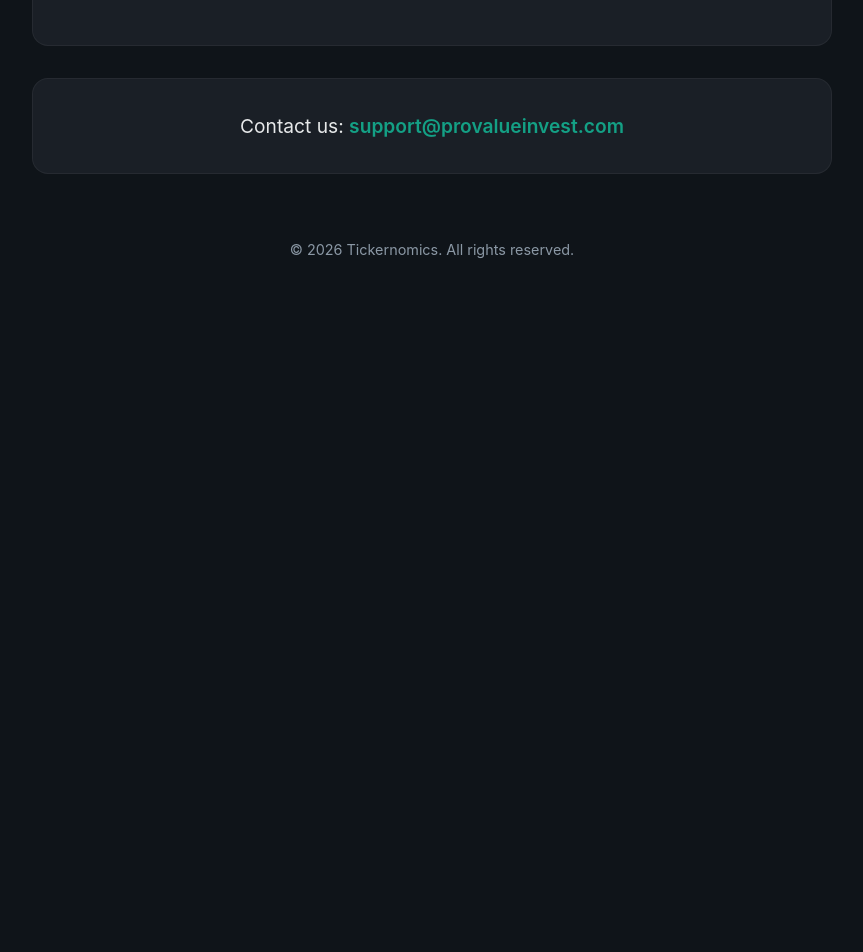
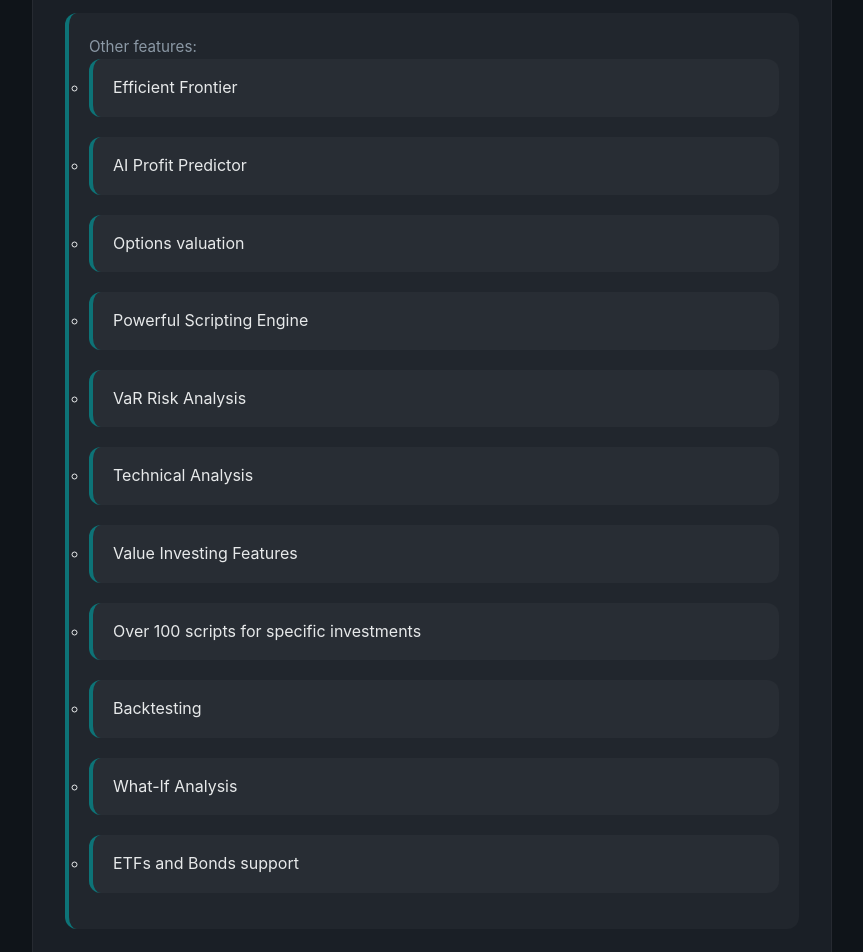
Before and after one commit to IuriiVovchenko/tickernomicsstub, a plain HTML site: page index.html in a window 1280 px wide. Shown: the part 640-1592 px from the top of the page, without its empty margins (208-1071 px from the left). Before the commit the page ends 933 px from the top, so only its background shows below. Drawn offline with Linux system fonts and the light colour scheme.

Commit message:
Update index.html

```diff
--- a/index.html
+++ b/index.html
@@ -166,7 +166,7 @@
         </header>
 
         <section>
-            <h2>Here are some features of the technology featured publicly:</h2>
+            <h2>Here are some features of the technology we have:</h2>
             <ul class="features">
                 <li>
                     <a href="https://youtu.be/4h48j0W549E?si=Yn9ofmAtdEwnsVCr" target="_blank" rel="noopener noreferrer">
@@ -179,6 +179,22 @@
                         The Easiest Way to Calculate Intrinsic Value (Overvalued or Undervalued?)
                     </a>
                     <p>Showcase of the intrinsic value calculation and valuation tools.</p>
+                </li>
+                <li>
+                    <p>Other features:</p>
+                    <ul>
+                        <li>Efficient Frontier</li>
+                        <li>AI Profit Predictor</li>
+                        <li>Options valuation</li>
+                        <li>Powerful Scripting Engine</li>
+                        <li>VaR Risk Analysis</li>
+                        <li>Technical Analysis</li>
+                        <li>Value Investing Features</li>
+                        <li>Over 100 scripts for specific investments</li>
+                        <li>Backtesting</li>
+                        <li>What-If Analysis</li>
+                        <li>ETFs and Bonds support</li>
+                    </ul>
                 </li>
             </ul>
         </section>
```
